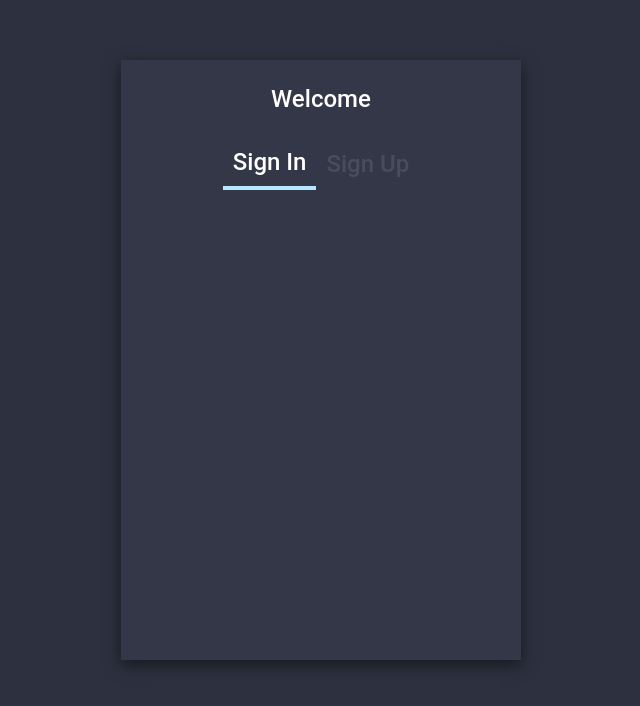
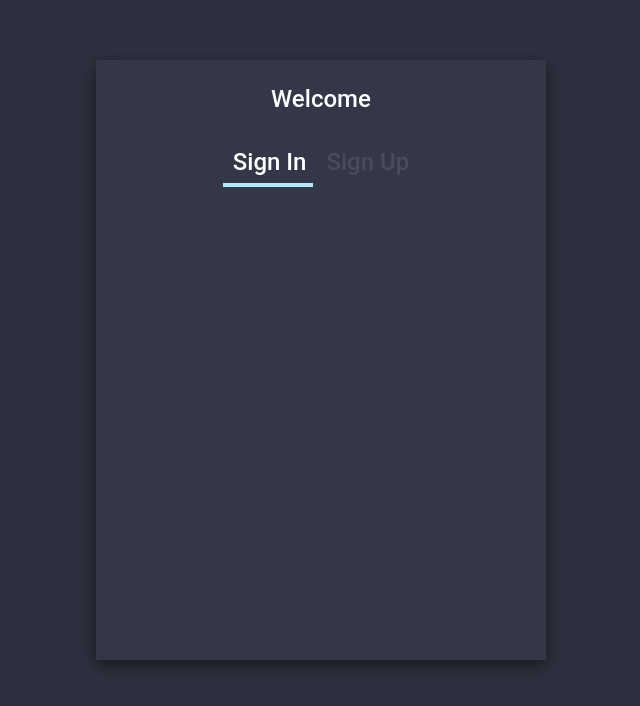
Before and after one commit to igorek888rane/chat, a React (Vite) app: page /login in a window 1280 px wide. Shown: the top 706 px of the page, without its empty margins (319-959 px from the left). Built offline with nearby package versions, Linux system fonts and the light colour scheme.

Commit message:
MySelect

```diff
--- a/src/components/UI/MySelect/MySelect.module.scss
+++ b/src/components/UI/MySelect/MySelect.module.scss
@@ -3,15 +3,26 @@
 .mySelect_block {
 	display: flex;
 	align-items: center;
+	flex-direction: column;
 	margin-top: 25px;
+	position: relative;
 
+	.selects {
+		display: flex;
 		.select {
 			padding: 10px;
 			cursor: pointer;
 			opacity: 0.1;
 			&.active {
 				opacity: 1;
+			}
+		}
+	}
+	&__border {
+		position: absolute;
+		top: 45px;
+		//left: 0;
+		width: 90px;
 		border-bottom: 4px solid $message-color-sender;
 	}
 }
-}
--- a/src/components/UI/MySelect/MySelect.tsx
+++ b/src/components/UI/MySelect/MySelect.tsx
@@ -1,4 +1,4 @@
-import React, { FC } from 'react'
+import React, { FC, useState } from 'react'
 import styles from './MySelect.module.scss'
 import { useAppDispatch, useAppSelector } from '../../../hooks/useApp'
 import { setActive } from '../../../store/seletcSlice/selectSlice'
@@ -10,17 +10,27 @@ interface selectProps {
 const MySelect: FC<selectProps> = ({ select }) => {
 	const { active } = useAppSelector(state => state.select)
 	const dispatch = useAppDispatch()
+	const [left, setLeft] = useState<number>(0)
+	// const selected = (select:string)=>{
+	// 	dispatch(setActive(select))
+	//
+	// }
 	return (
 		<div className={styles.mySelect_block}>
+			<div className={styles.selects}>
 				{select.map(el => (
 					<div
 						onClick={() => dispatch(setActive(el))}
-					className={`${styles.select} ${active === el ? styles.active : ''} `}
+						className={`${styles.select} ${
+							active === el ? styles.active : ''
+						} `}
 					>
 						<h1>{el}</h1>
 					</div>
 				))}
 			</div>
+			<div style={{ left }} className={styles.mySelect_block__border}></div>
+		</div>
 	)
 }
 
--- a/src/pages/AuthPage/AuthPage.module.scss
+++ b/src/pages/AuthPage/AuthPage.module.scss
@@ -5,16 +5,20 @@
 	justify-content: center;
 
 	.auth_block {
+		position: relative;
 		display: flex;
 		flex-direction: column;
 		align-items: center;
 		margin-top: 60px;
-		min-width: 400px;
+		min-width: 450px;
 		height: 600px;
 		background-color: $additional-color;
 		box-shadow: 0 5px 15px rgba(0, 0, 0, 0.5);
 		&__header {
 			margin-top: 25px;
 		}
+		&__select_form {
+			max-width: 300px;
+		}
 	}
 }
--- a/src/pages/AuthPage/AuthPage.tsx
+++ b/src/pages/AuthPage/AuthPage.tsx
@@ -7,7 +7,9 @@ const AuthPage = () => {
 		<div className={styles.auth_page}>
 			<div className={styles.auth_block}>
 				<h1 className={styles.auth_block__header}>Welcome</h1>
-				<MySelect select={['Sign In', 'Sign Up']} />
+				<div className={styles.auth_block__select_form}>
+					<MySelect select={['Sign In', 'Sign Up']} />
+				</div>
 			</div>
 		</div>
 	)
```
Lines whose indentation alone changed are shown as unchanged.
